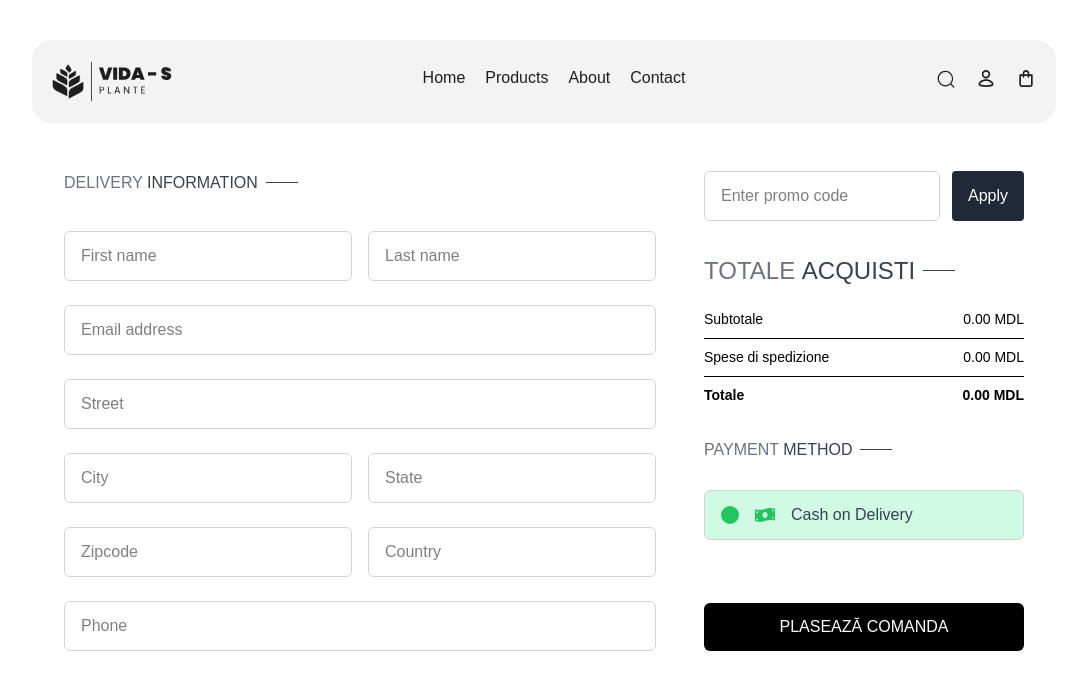
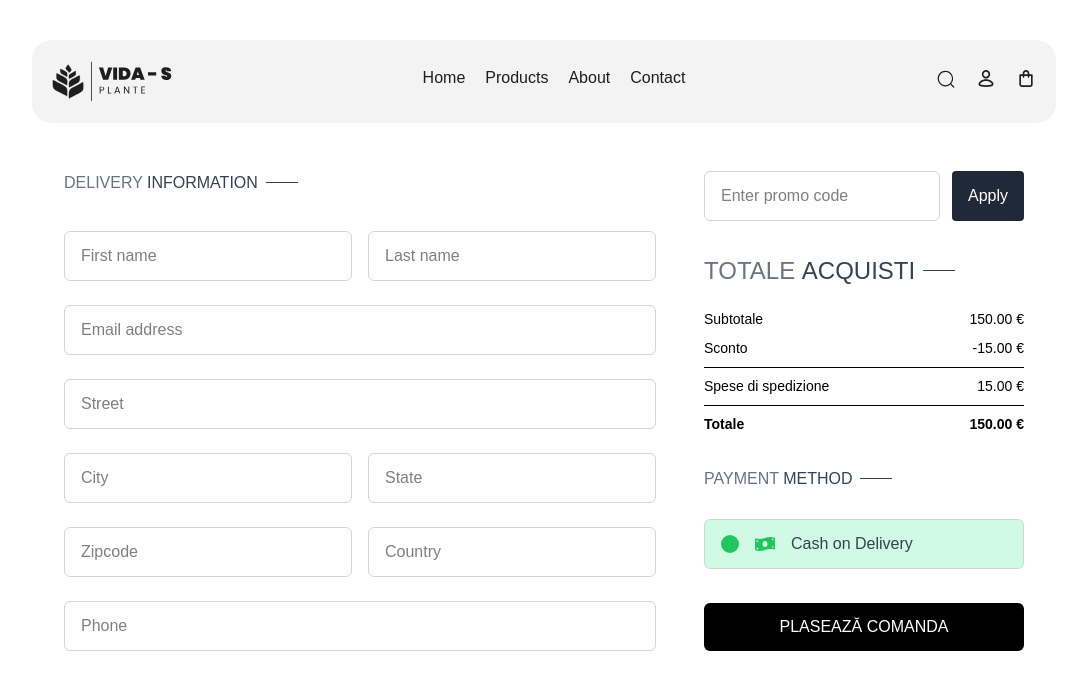
Before and after one commit to VALGFX/vida-s-plante, a Next.js app: page /placeorder in a window 1280 px wide. Shown: the top 690 px of the page, without its empty margins (96-1183 px from the left). Built offline with nearby package versions, Linux system fonts and the light colour scheme; no server answers.

Commit message:
Update CartTotal.tsx

```diff
--- a/src/components/CartTotal.tsx
+++ b/src/components/CartTotal.tsx
@@ -1,36 +1,13 @@
 'use client'
 
-import React, { useContext } from 'react'
-import { ShopContext } from '../context/ShopContext'
+import React from 'react'
 import Title from './Title'
 
-interface CartTotalProps {
-    discount: number
-}
-
-const CartTotal: React.FC<CartTotalProps> = ({ discount }) => {
-    const { currency, delivery_fee, cartItems, products } = useContext(ShopContext)
-
-    const getCartAmount = (): number => {
-        let totalAmount = 0
-        for (const itemId in cartItems) {
-            for (const size in cartItems[itemId]) {
-                const quantity = cartItems[itemId][size]
-                if (quantity > 0) {
-                    const product = products.find(p => p._id === itemId)
-                    if (product) {
-                        let price = product.price
-                        if (size === '30ml') price *= 0.6
-                        else if (size === '100ml') price *= 2
-                        totalAmount += price * quantity
-                    }
-                }
-            }
-        }
-        return totalAmount
-    }
-
-    const totalAmount = getCartAmount()
+const CartTotal: React.FC = () => {
+  const currency = '€' // Exemplu valutar
+  const totalAmount = 150.00
+  const discount = 10 // procent
+  const deliveryFee = 15.00
   const discountedAmount = totalAmount * (1 - discount / 100)
 
   return (
@@ -39,7 +16,15 @@ const CartTotal: React.FC<CartTotalProps> = ({ discount }) => {
         <Title text1="TOTALE" text2="ACQUISTI" />
       </div>
 
-            <div style={{ display: 'flex', flexDirection: 'column', gap: '0.5rem', marginTop: '0.5rem', fontSize: '0.875rem' }}>
+      <div
+        style={{
+          display: 'flex',
+          flexDirection: 'column',
+          gap: '0.5rem',
+          marginTop: '0.5rem',
+          fontSize: '0.875rem'
+        }}
+      >
         <div style={{ display: 'flex', justifyContent: 'space-between' }}>
           <p>Subtotale</p>
           <p>{totalAmount.toFixed(2)} {currency}</p>
@@ -55,12 +40,13 @@ const CartTotal: React.FC<CartTotalProps> = ({ discount }) => {
         <hr />
         <div style={{ display: 'flex', justifyContent: 'space-between' }}>
           <p>Spese di spedizione</p>
-                    <p>{delivery_fee.toFixed(2)} {currency}</p>
+          <p>{deliveryFee.toFixed(2)} {currency}</p>
         </div>
+
         <hr />
         <div style={{ display: 'flex', justifyContent: 'space-between' }}>
           <b>Totale</b>
-                    <b>{(discountedAmount + delivery_fee).toFixed(2)} {currency}</b>
+          <b>{(discountedAmount + deliveryFee).toFixed(2)} {currency}</b>
         </div>
       </div>
     </div>
```
Lines whose indentation alone changed are shown as unchanged.
